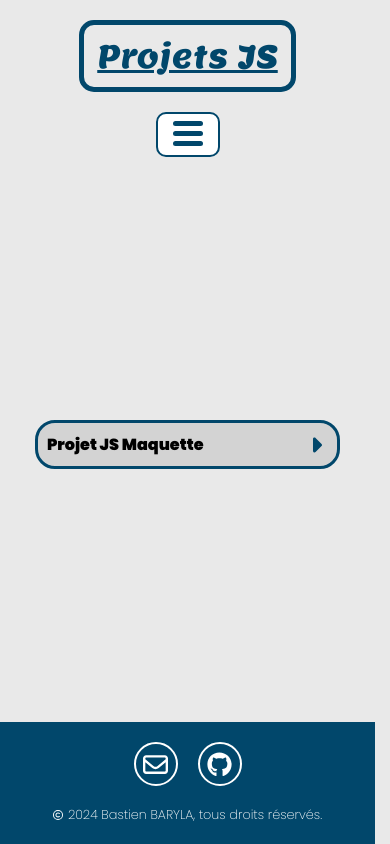
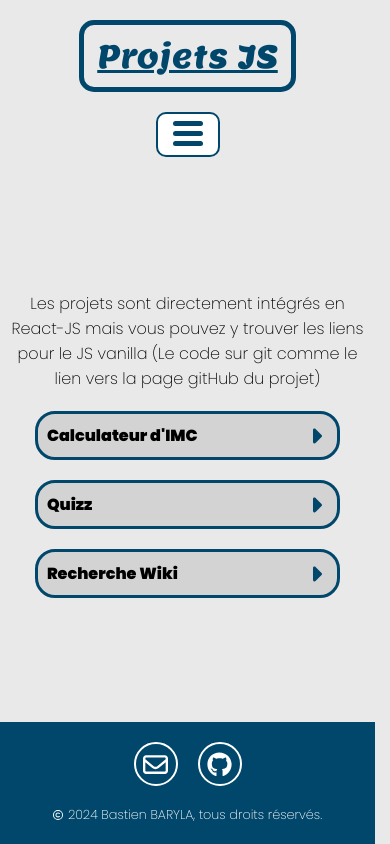
Before and after one commit to mel0ness/projetsJS, a React (Vite) app: page /projets in a window 390 px wide. Built offline with nearby package versions, Linux system fonts and the light colour scheme.

Commit message:
Responsive global terminé, page error terminée, mapping de projets terminées et Helmets posés. Prochaine étape : intégrer le P1 sur le calculateur d'IMC en react

```diff
--- a/src/App.jsx
+++ b/src/App.jsx
@@ -6,6 +6,10 @@ import Contact from './pages/Contact';
 import Projects from './pages/Projects';
 import Error from './pages/Error';
 import './style/utils/global.scss'
+import Imc from './pages/IMC';
+import Quizz from './pages/Quizz';
+import WikiApp from './pages/WikiApp';
+import Datas from "./assets/Datas.json"
 
 function App() {
 
@@ -16,7 +20,10 @@ function App() {
 <Routes>
 <Route exact path="/" element={<Home/>} />
 <Route path="/contact" element={<Contact/>} />
-<Route path="/projets" element={<Projects/>} />
+<Route path="/projets" element={<Projects Datas={Datas}/>} />
+<Route path="/projets/1" element={<Imc />} />
+<Route path="/projets/2" element={<Quizz />} />
+<Route path="/projets/3" element={<WikiApp />} />
 <Route path="*" element={<Error/>} />
 </Routes>
 <Footer/>
--- /dev/null
+++ b/src/assets/Datas.json
@@ -0,0 +1,27 @@
+[
+
+    {
+        "id": 1,
+        "nom": "Calculateur d'IMC",
+        "adresse": "/projets/1",
+        "GithubCode": "https://github.com/mel0ness/1-IMC",
+        "GithubPage": "https://mel0ness.github.io/1-IMC/",
+        "description" : "Mise en place d'un simple calculateur d'IMC avec des résultats dynamiques."
+    },
+    {
+        "id": 2,
+        "nom": "Quizz",
+        "adresse": "/projets/2",
+        "GithubCode": "https://github.com/mel0ness/2-Quizz",
+        "GithubPage": "https://mel0ness.github.io/2-Quizz/",
+        "description" : "Création d'un quizz avec calcul de la note et de l'appréciation. Code prévu pour accueillir autant de questions que voulues"
+    },
+    {
+        "id": 3,
+        "nom": "Recherche Wiki",
+        "adresse": "/projets/3",
+        "GithubCode": "https://github.com/mel0ness/3-WIKIAPP",
+        "GithubPage": "https://mel0ness.github.io/3-WIKIAPP/",
+        "description" : "Utilisation de l'API de recherche de wikipédia pour afficher les résultat d'une recherche spécifique."
+    }
+]
--- a/src/components/Projet/index.jsx
+++ b/src/components/Projet/index.jsx
@@ -3,32 +3,36 @@ import Closed from "../../assets/closed.svg"
 import { useState } from "react"
 import Git from "../../assets/gitColored.svg"
 import Go from "../../assets/go.svg"
+import JS from "../../assets/js.svg"
+import { Link } from "react-router-dom"
 
-const Projet = () => {
+const Projet = (Props) => {
 
 const [openned, closed] = useState(false);
     return(<div>
         {openned?
         <div className="projetComponentOpenned height">
             <div className="line1Openned">
-        <div className="projetName">Projet JS Maquette</div>
+        <div className="projetName">{Props.name}</div>
         <div className="openned" onClick={() => closed(false)}><img src={Closed} alt="closed" className="opennedIMG" /></div></div>
         <div>
-        <div className="descriptionOpenned">Description du projet c&apos;est quand même simple non? Après on peut épiloguer et tout mais en vrai c&apos;est chiant non?</div></div>
-        <div className="flexLinkOpenned"><img src={Git} alt="Link to git code" className="logoProjet" /><div>Lien vers le code GitHub</div></div>
-        <div className="flexLinkOpenned"><img src={Go} alt="Go to project" className="logoProjet" /><div>Lien vers le projet réalisé</div></div>
+        <div className="descriptionOpenned">{Props.description}</div></div>
+        <Link to={Props.git1} className="flexLinkOpenned"><img src={Git} alt="Link to git code" className="logoProjet" /><div>Lien vers le code GitHub</div></Link>
+        <Link to={Props.git2} className="flexLinkOpenned"><img src={JS} alt="Link to vanilla js" className="logoProjet" /><div>Lien vers la page GitHub</div></Link>
+        <Link to={Props.adress} className="flexLinkOpenned"><img src={Go} alt="Go to project" className="logoProjet" /><div>Lien vers le projet réalisé</div></Link>
              </div>
              :
 
 
              <div className="projetComponentClosed height">
              <div className="line1Openned">
-         <div className="projetName">Projet JS Maquette</div>
+         <div className="projetName">{Props.name}</div>
          <div className="openned" onClick={() => closed(true)}><img src={Closed} alt="closed" className="closedIMG" /></div></div>
          <div>
          <div className="descriptionClosed"></div></div>
-         <div className="flexLinkClosed"></div>
-         <div className="flexLinkClosed"></div>
+         <Link className="flexLinkClosed"></Link>
+         <Link className="flexLinkClosed"></Link>
+         <Link className="flexLinkClosed"></Link>
               </div> }
                         </div>
     )
--- a/src/pages/Error/index.jsx
+++ b/src/pages/Error/index.jsx
@@ -1,7 +1,20 @@
+import { Helmet } from "react-helmet";
+import "../../style/pages/Error/error.scss"
+import Warning from "../../assets/warning.svg"
+
 const Error = () => {
 
     return (
-        <></>
+        <div>
+            <Helmet>
+                <title>Error - 404</title>
+            </Helmet>
+      <div className="errorFlex">
+<img src={Warning} alt="warning" className="warning" />
+        <div>Cette page n&apos;existe pas!</div>
+      </div>
+
+      </div>
     )
 }
 
--- /dev/null
+++ b/src/pages/IMC/index.jsx
@@ -0,0 +1,15 @@
+import { Helmet } from "react-helmet";
+
+const Imc = () => {
+    return (
+<div>
+    <Helmet>
+        <title>Calculateur d&apos;IMC</title>
+    </Helmet>
+        <div>IMC</div>
+
+        </div>
+    )
+}
+
+export default Imc;
--- a/src/pages/Projects/index.jsx
+++ b/src/pages/Projects/index.jsx
@@ -1,11 +1,18 @@
 import "../../style/pages/Projects/projects.scss"
-import Projet from "../../components/Projet";
+import Projet from "../../components/Projet"
 
-const Projects = () => {
+
+const Projects = (Props) => {
     return (
         <div>
+<div className="presProjets">Les projets sont directement intégrés en React-JS mais vous pouvez y trouver les liens pour le JS vanilla (Le code sur git comme le lien vers la page gitHub du projet)</div>
 
-<Projet />
+{Props.Datas.map(({id, nom, adresse, GithubCode, GithubPage, description}) =>
+    <Projet id={id} name={nom} adress={adresse} git1={GithubCode} git2={GithubPage} description={description} key={id} />
+)
+
+
+}
 
 
         </div>
--- /dev/null
+++ b/src/pages/Quizz/index.jsx
@@ -0,0 +1,14 @@
+import { Helmet } from "react-helmet";
+
+const Quizz = () => {
+    return (
+<div>
+    <Helmet>
+        <title>Quizz</title>
+    </Helmet>
+        <div>Quizz</div>
+        </div>
+    )
+}
+
+export default Quizz;
--- /dev/null
+++ b/src/pages/WikiApp/index.jsx
@@ -0,0 +1,14 @@
+import { Helmet } from "react-helmet";
+
+const WikiApp = () => {
+    return (
+<div>
+    <Helmet>
+        <title>Recherche Wiki</title>
+    </Helmet>
+        <div>WikiApp</div>
+        </div>
+    )
+}
+
+export default WikiApp;
--- a/src/style/components/Projet/projet.scss
+++ b/src/style/components/Projet/projet.scss
@@ -4,7 +4,10 @@
 .projetComponentClosed{
     @include mixins.Projet;
     flex-direction: row;
-    max-height: 41px;
+    max-height: 100px;
+    margin-bottom: 20px;
+
+
 
 }
 .projetComponentOpenned{
@@ -12,7 +15,7 @@
     flex-direction: column;
     gap: 5px;
     margin-bottom: 20px;
-    max-height: 800px;
+    max-height: 1500px;
 }
 
 .height {
@@ -30,6 +33,12 @@
 
 .projetName {
     font-weight: 700;
+    @media (min-width: 900px) {
+        font-size: 1.3rem;
+    }
+    @media (min-width: 1100px) {
+        font-size: 1.6rem;
+    }
 }
 
 .closed, .openned {
@@ -41,15 +50,27 @@ align-items: center;
 .closed img {
     width: 12px;
     height: 24px;
+    @media (min-width: 900px) {
+        width: 18px;
+        height: 36px;
+    }
 }
 .openned img {
     width: 24px;
     height: 24px;
+    @media (min-width: 900px) {
+        width: 36px;
+        height: 36px;
+    }
 }
 
 .logoProjet {
     width: 40px;
     height: 40px;
+    @media (min-width: 1000px) {
+        width: 60px;
+        height: 60px;
+    }
 }
 
 .flexLinkOpenned {
@@ -59,6 +80,14 @@ align-items: center;
     align-items: center;
     margin-top: 20px;
     transition: opacity 1s 1s;
+    text-decoration: none;
+    color: variables.$color1;
+    cursor: pointer;
+    font-weight: 600;
+    @media (min-width: 1200px) {
+        font-size: 1.3rem;
+    }
+
 }
 .flexLinkClosed {
     opacity: 0;
@@ -81,6 +110,12 @@ transition: 1s;
 .descriptionOpenned {
     opacity: 1;
     transition: opacity 1s 1s;
+    @media (min-width: 900px) {
+        font-size: 1.2rem;
+    }
+    @media (min-width: 1200px) {
+        font-size: 1.4rem;
+    }
 }
 .descriptionClosed {
     opacity: 0;
--- /dev/null
+++ b/src/style/pages/Error/error.scss
@@ -0,0 +1,28 @@
+.errorFlex {
+gap: 20px;
+display: flex;
+flex-direction: column;
+align-items: center;
+
+@media (min-width: 800px) {
+    font-size: 1.5rem;
+    margin-top: 40px;
+    margin-bottom: 40px;
+}
+@media (min-width: 1100px) {
+    font-size: 2rem;
+}
+}
+
+.warning {
+    width: 50px;
+    height: 50px;
+    @media (min-width: 800px) {
+        width: 100px;
+        height: 100px;
+    }
+    @media (min-width: 1100px) {
+        width: 150px;
+        height: 150px;
+    }
+}
--- a/src/style/pages/Projects/projects.scss
+++ b/src/style/pages/Projects/projects.scss
@@ -1 +1,22 @@
 @use "../../utils/variables";
+
+
+.presProjets {
+    width: 95%;
+    margin: auto;
+    margin-bottom: 20px;
+    margin-top: 20px;
+    @media (min-width: 500px) {
+        font-size: 1.2rem;
+    }
+    @media (min-width: 700px) {
+        width: 70%;
+    }
+    @media (min-width: 900px) {
+       font-size: 1.5rem;
+    }
+    @media (min-width: 1100px) {
+       width: 50%;
+       font-size: 1.7rem;
+    }
+}
--- a/src/style/utils/_mixins.scss
+++ b/src/style/utils/_mixins.scss
@@ -20,4 +20,14 @@
 border-radius: 20px;
 padding: 9px;
 background-color: #d3d3d3;
+
+@media (min-width: 768px) {
+ width: 65%;
 }
+@media (min-width: 900px) {
+ width: 50%;
+}
+@media (min-width: 1100px) {
+ width: 30%;
+}
+}
```
Also changed, not shown: src/assets/js.svg (added), src/assets/warning.svg (added).
